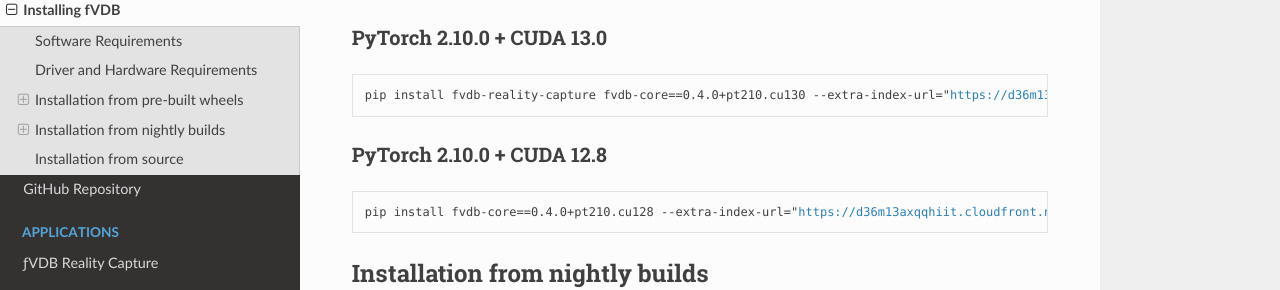
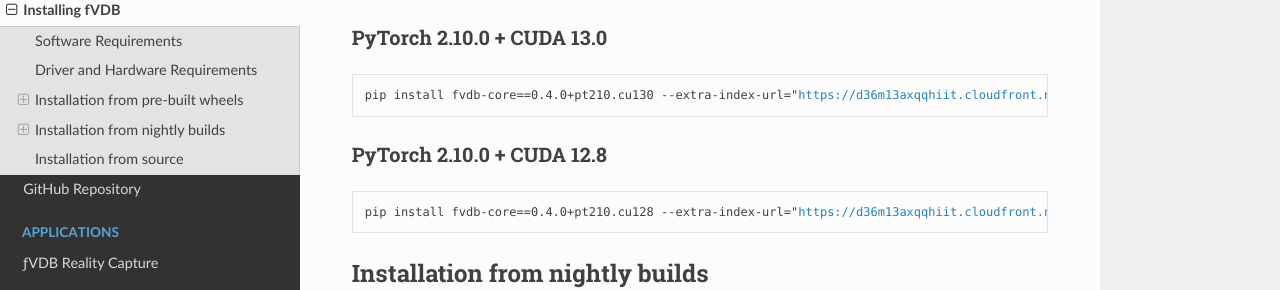
Before and after one commit to openvdb/fvdb-core, a Sphinx documentation site: the page built from docs/installation.rst, in a window 1280 px wide and 900 px high, scrolled down 579 px. Shown: the part 172-462 px from the top of the window. Built offline with Sphinx 7.4.7 and the Read the Docs theme 3.1.0, drawn with Linux system fonts in a browser that asks for light colours; pages that are not in the unit, such as notebooks, are missing from menus.

Commit message:
Update docs/installation.rst
Signed-off-by: Jonathan Swartz <jonathan@jswartz.info>

```diff
--- a/docs/installation.rst
+++ b/docs/installation.rst
@@ -38,7 +38,7 @@
 
 .. parsed-literal::
 
-    pip install fvdb-reality-capture fvdb-core==\ |fvdb_core_version_pt210_cu130| --extra-index-url="https://d36m13axqqhiit.cloudfront.net/simple" torch==2.10.0 --extra-index-url https://download.pytorch.org/whl/cu130
+    pip install fvdb-core==\ |fvdb_core_version_pt210_cu130| --extra-index-url="https://d36m13axqqhiit.cloudfront.net/simple" torch==2.10.0 --extra-index-url https://download.pytorch.org/whl/cu130
 
 PyTorch 2.10.0 + CUDA 12.8
 ~~~~~~~~~~~~~~~~~~~~~~~~~~~~
```
